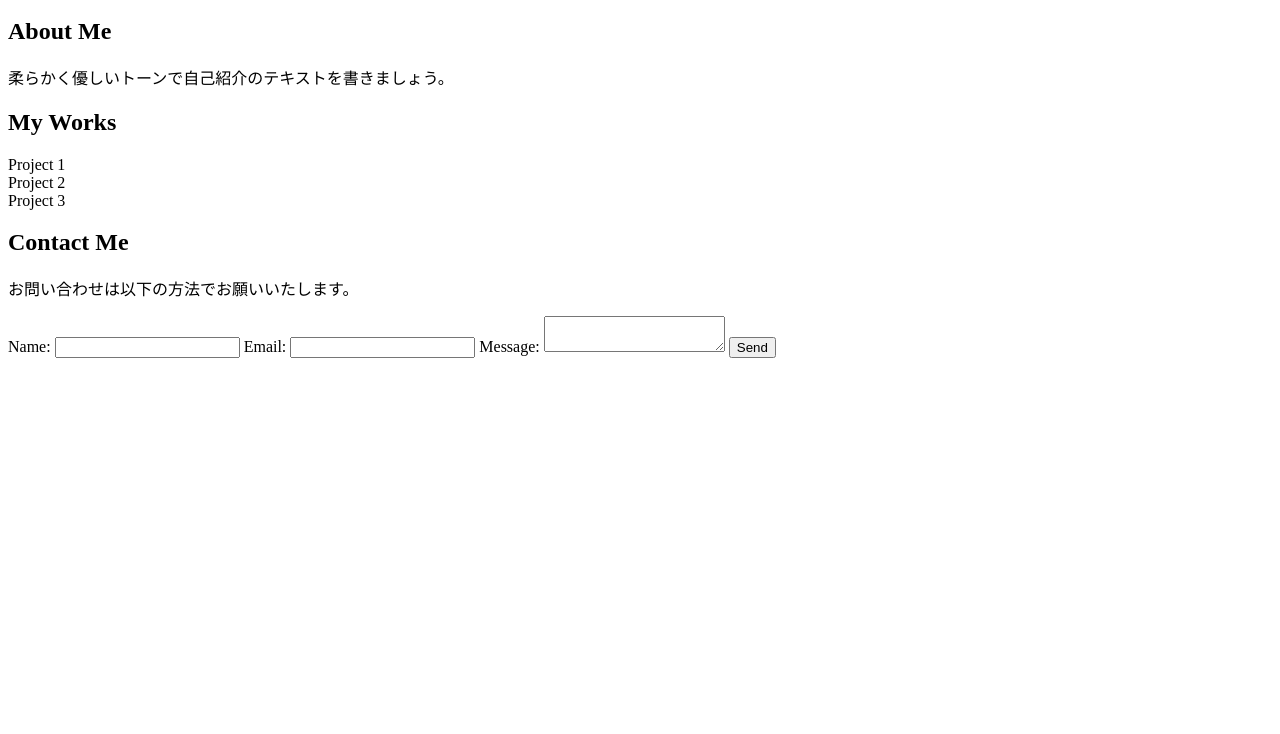
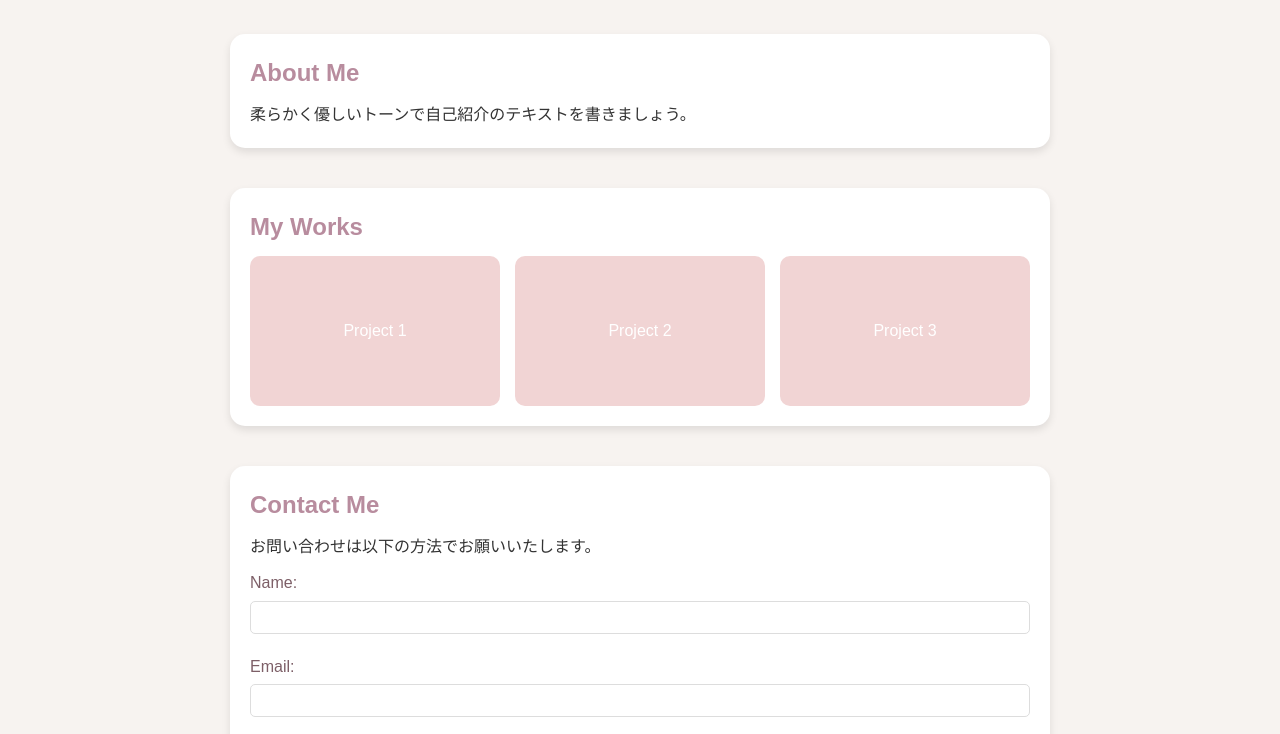
Before and after one commit to zosanmama/qualisvita, a plain HTML site: page index.html in a window 1280 px wide. Shown: the part 136-870 px from the top of the page. Before the commit the page ends 800 px from the top, so only its background shows below. Drawn offline with Linux system fonts and the light colour scheme.

Commit message:
css link fixed

```diff
--- a/index.html
+++ b/index.html
@@ -4,7 +4,7 @@
     <meta charset="UTF-8">
     <meta name="viewport" content="width=device-width, initial-scale=1.0">
     <title>My Portfolio</title>
-    <link rel="stylesheet" href="style.css">
+    <link rel="stylesheet" href="css/styles.css">
 </head>
 <body>
     <!-- Header with navigation -->
```
